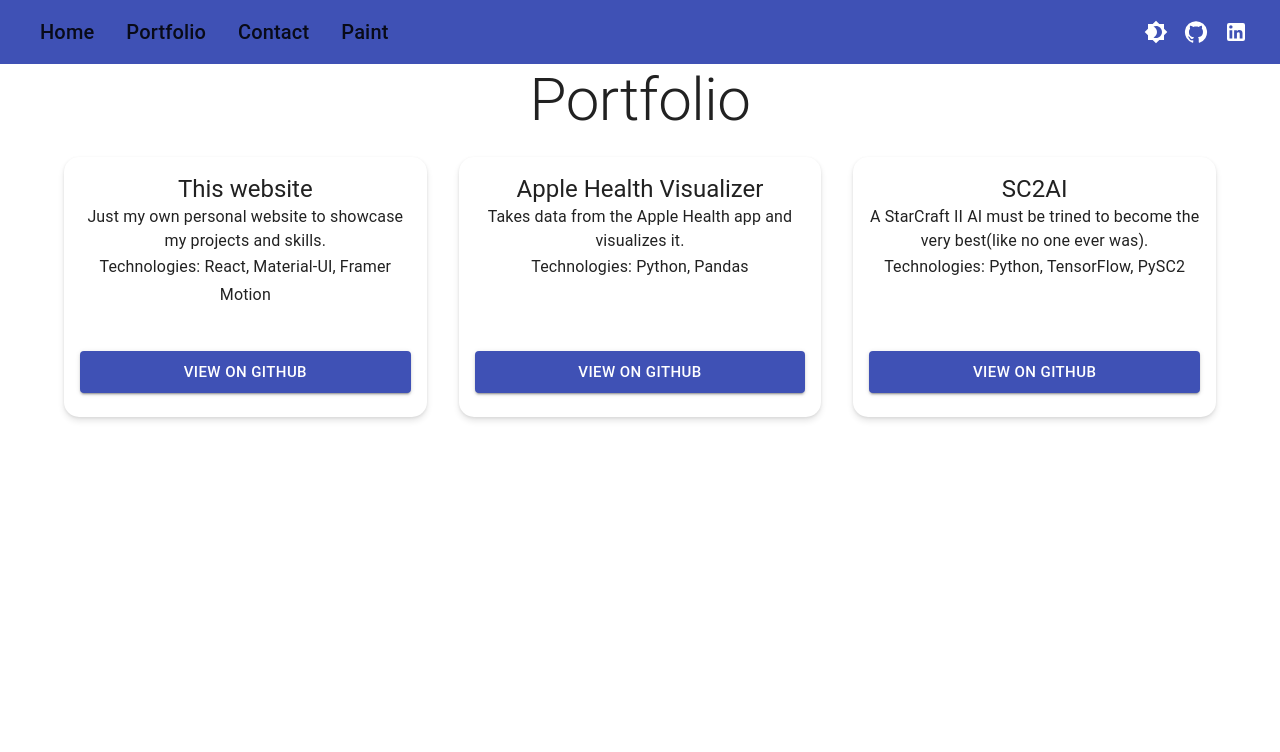
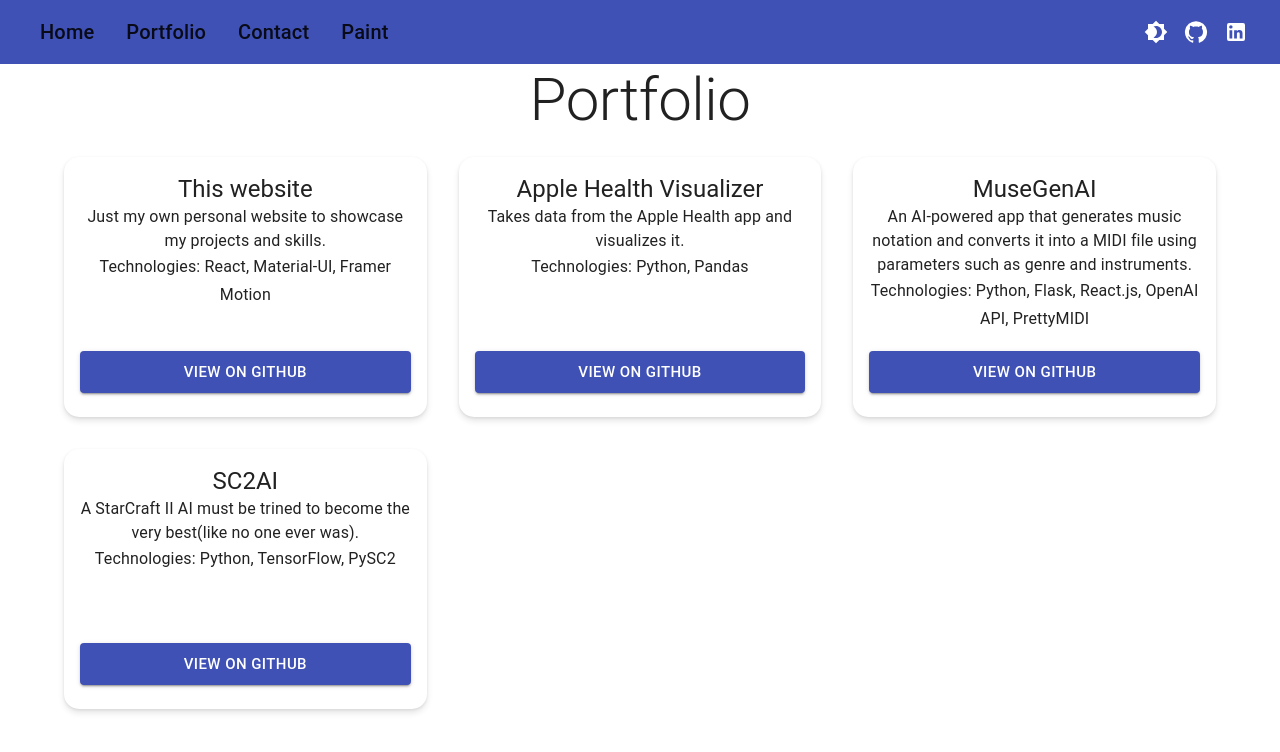
Before and after one commit to Inefy/Me, a React (Create React App) app: page /portfolio in a window 1280 px wide. Shown: the top 752 px of the page. Built offline with nearby package versions, Linux system fonts and the light colour scheme.

Commit message:
added animation to welcome

```diff
--- a/src/components/Home.js
+++ b/src/components/Home.js
@@ -1,8 +1,8 @@
 import React from 'react';
 import { Container, Typography } from '@mui/material';
 import { styled } from '@mui/system';
+import { motion } from 'framer-motion';
 
-// Styled components for HomeWrapper and WelcomeText
 const HomeWrapper = styled(Container)(({ theme }) => ({
   display: 'flex',
   flexDirection: 'column',
@@ -10,19 +10,28 @@
   minHeight: 'calc(100vh - 64px)',
 }));
 
-const WelcomeText = styled(Typography)(({ theme }) => ({
+const WelcomeText = styled(motion(Typography))(({ theme }) => ({
   fontSize: '2.5rem',
   fontWeight: 600,
   marginBottom: theme.spacing(2),
 }));
 
 function Home() {
+  const textVariants = {
+    hidden: { opacity: 0 },
+    visible: { opacity: 1, transition: { delay: 0.5, duration: 1 } },
+  };
+
   return (
-    // HomeWrapper contains the entire content of the home page
     <HomeWrapper>
-      {/* WelcomeText displays the main welcome message */}
-      <WelcomeText color="text.primary">Welcome to my portfolio!</WelcomeText>
-      {/*  Typography component for the additional text below the welcome message */}
+      <WelcomeText
+        color="text.primary"
+        variants={textVariants}
+        initial="hidden"
+        animate="visible"
+      >
+        Welcome to my portfolio!
+      </WelcomeText>
       <Typography color="text.primary">
         Explore my projects and get in touch if you're interested in collaborating.
       </Typography>
--- a/src/components/Portfolio.js
+++ b/src/components/Portfolio.js
@@ -12,6 +12,7 @@
   height: '260px',
   borderRadius: '15px',
 }));
+
 
 const StyledCard = styled(Card)(({ theme }) => ({
   borderRadius: '15px',
@@ -36,6 +37,12 @@
       description: 'Takes data from the Apple Health app and visualizes it.',
       technologies: ['Python', 'Pandas'],
       repoLink: 'https://github.com/Inefy/AppleHealthVisualizer',
+    },
+    {
+      name: 'MuseGenAI',
+      description: 'An AI-powered app that generates music notation and converts it into a MIDI file using parameters such as genre and instruments.',
+      technologies: ['Python', 'Flask', 'React.js', 'OpenAI API', 'PrettyMIDI'],
+      repoLink: 'https://github.com/Inefy/MuseGenAI',
     },
     {
       name: 'SC2AI',
```
